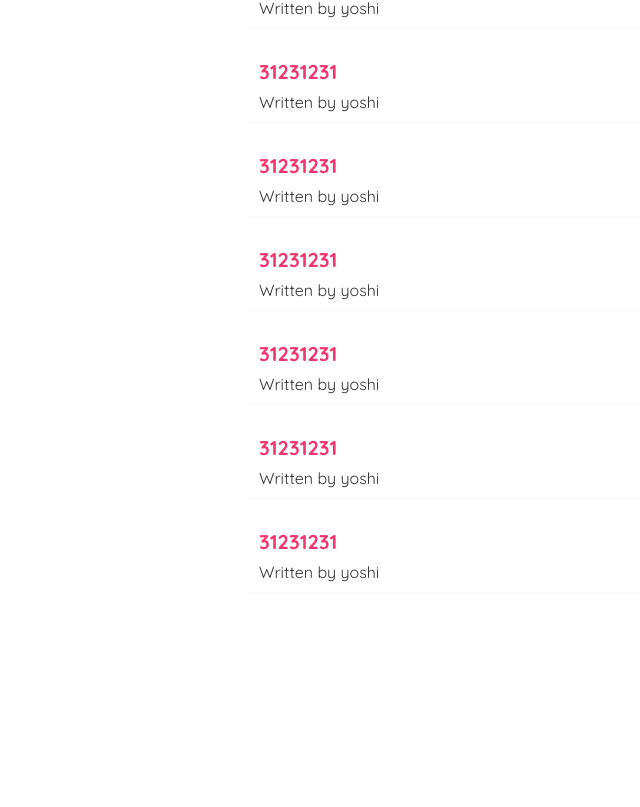
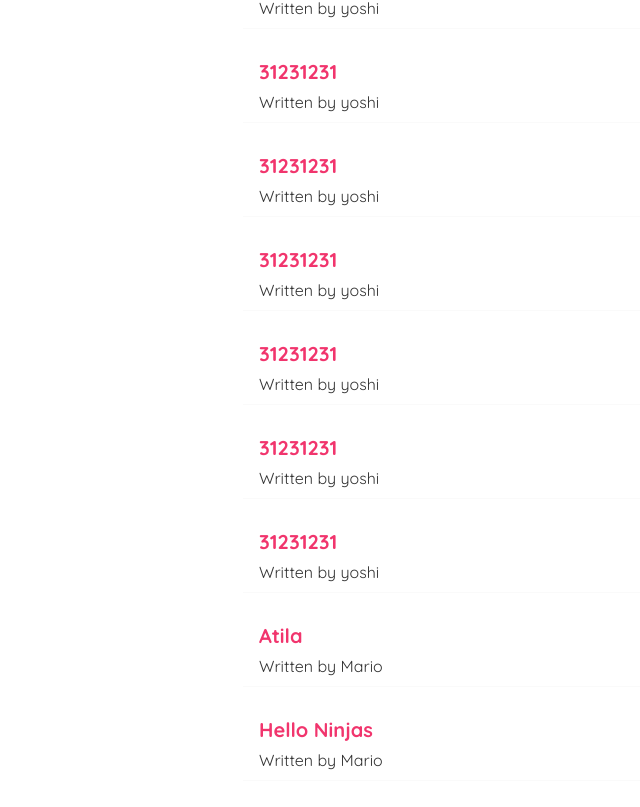
Before and after one commit to SasaKrstic/dojo-blog, a React (Create React App) app: page / in a window 1280 px wide. Shown: the part 1159-1966 px from the top of the page, without its empty margins (97-737 px from the left). Before the commit the page ends 1832 px from the top, so only its background shows below. Built offline with nearby package versions, Linux system fonts and the light colour scheme; data requests are answered from the project's data file; the HTML template or start-up script is replaced by a standard one.

Commit message:
30.z lek Programmatic Redirects na listu blogova posle dodavanja

```diff
--- a/data/db.json
+++ b/data/db.json
@@ -107,6 +107,18 @@
       "body": "21312312321",
       "author": "yoshi",
       "id": 18
+    },
+    {
+      "title": "Atila",
+      "body": "Atila lorem",
+      "author": "Mario",
+      "id": 19
+    },
+    {
+      "title": "Hello Ninjas",
+      "body": "lorem text.....",
+      "author": "Mario",
+      "id": 20
     }
   ]
 }
--- a/src/Create.js
+++ b/src/Create.js
@@ -1,9 +1,11 @@
 import { useState } from "react";
+import { useHistory } from "react-router-dom";
 
 const Create = () => {
   const [ title,  setTitle] = useState('');
   const [ body, setBody] = useState('');
   const [ author, setAuthor] = useState('Mario');
+  const history = useHistory();
 
   const [isPending, setIsPending] = useState(false);
 
@@ -21,7 +23,10 @@ const Create = () => {
     }).then(() => {
       console.log('new blog added');
       setIsPending(false);
+      // history.go(-1);
+      history.push('/');
     })
+
   }
 
   return (
```
